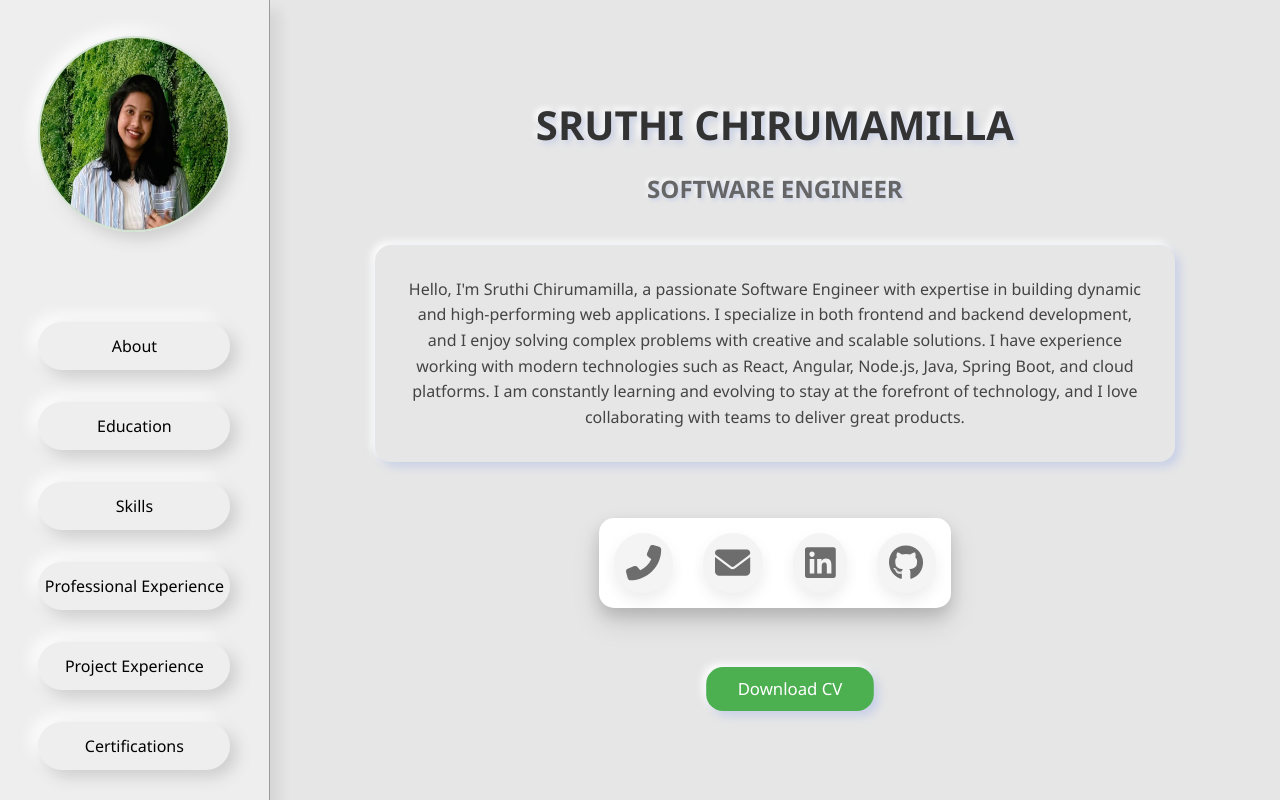
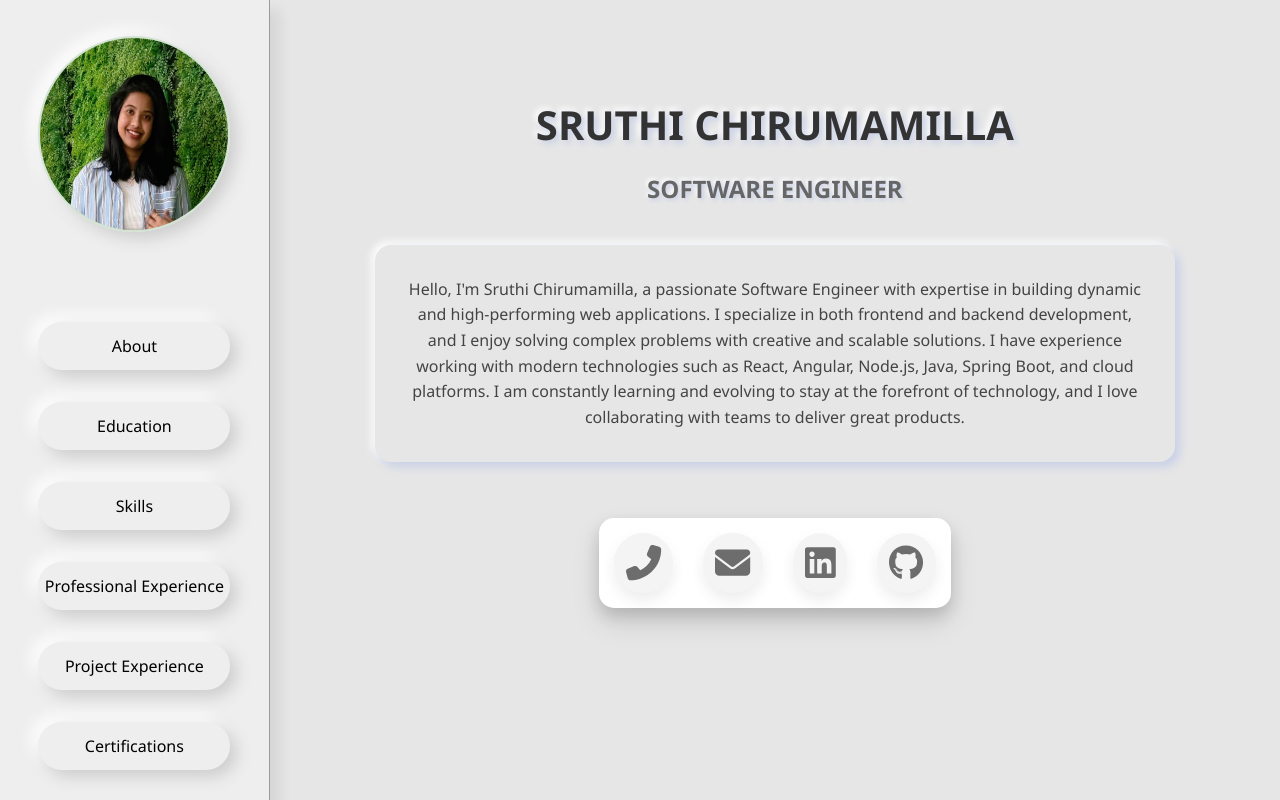
Before and after one commit to sruthi745/Portfolio, a React (Create React App) app: page /portfolio/about in a window 1280 px wide. Built offline with nearby package versions, Linux system fonts and the light colour scheme.

Commit message:
Remove Resume Button

```diff
--- a/src/Pages/About.js
+++ b/src/Pages/About.js
@@ -51,16 +51,6 @@ function About() {
           </a>
         </div>
       </div>
-
-      <div className="download-cv">
-        <a
-  href="Sruthi_Software_Engineer_Resume.pdf"
-  download
-  className="download-cv-btn pulse"
->
-  Download CV
-</a>
-      </div>
     </div>
   );
 }
--- a/src/Styles/About.css
+++ b/src/Styles/About.css
@@ -175,29 +175,6 @@ html, body {
   transform: translateY(-5px) scale(1.2);
 }
 
-
-.download-cv {
-  margin-top: 60px;
-}
-
-.download-cv-btn {
-  font-size: 1rem;
-  padding: 10px 15px;
-  background-color: #4CAF50;
-  color: white;
-  text-decoration: none;
-  border-radius: 1rem;
-  box-shadow: 0.3rem 0.3rem 0.6rem #c8d0e7, -0.2rem -0.2rem 0.5rem #ffffff;
-  transition: all 0.3s ease;
-}
-
-.download-cv-btn:hover {
-  background-color: #45a049;
-  transform: translateY(-5px);
-  box-shadow: 0.6rem 0.6rem 1.2rem #c8d0e7, -0.4rem -0.4rem 0.8rem #ffffff;
-}
-
-
 @media screen and (max-width: 480px) {
   .about-paragraph {
     padding: 1.2rem;
@@ -210,11 +187,6 @@ html, body {
 
   .about-header h2 {
     font-size: 1rem;
-  }
-
-  .download-cv-btn {
-    font-size: 0.95rem;
-    padding: 8px 12px;
   }
 }
 
```
Also changed, not shown: 2 other files (tests, documents, lock files or other folders).
